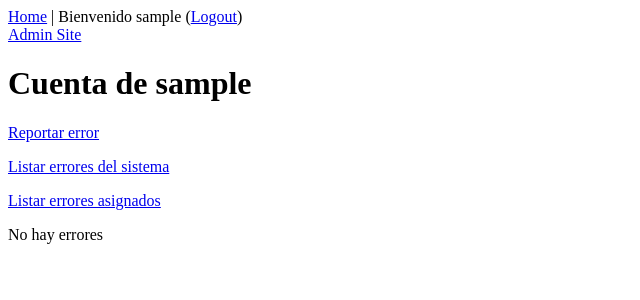
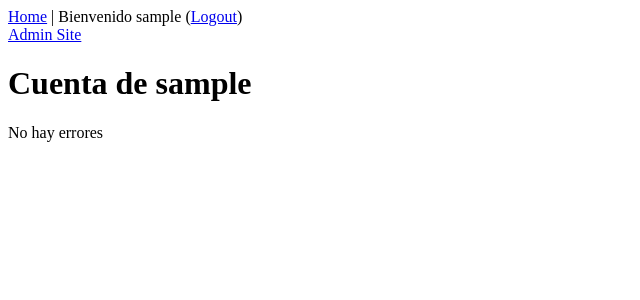
Before and after one commit to NesManrique/DesarrolloWeb-Proy1, a Django app: a page that uses BST/templates/user_page.html in a window 1280 px wide. Shown: the top 300 px of the page, without its empty margins (0-640 px from the left). Run offline with Django 3.2, Linux system fonts and the light colour scheme; the visitor is signed in with stand-in values (Sample User, id 1); data comes from the database, SQL or seed files in the repository; parts of the project's set-up code (start-up, migrations or seed data) failed here and were passed over.

Commit message:
integrando otra vez

```diff
--- a/BST/BST/settings.py
+++ b/BST/BST/settings.py
@@ -109,7 +109,7 @@ TEMPLATE_DIRS = (
     # Put strings here, like "/home/html/django_templates" or "C:/www/django/templates".
     # Always use forward slashes, even on Windows.
     # Don't forget to use absolute paths, not relative paths.
-    "/Users/samuelbartoli/USB/herramientas web/DesarrolloWeb-Proy1/BST/templates"
+    "/media/HonDa/Documents/Trabajos/USB/Abril-Julio2012/DesarrolloWeb/DesarrolloWeb-Proy1/BST/templates"
 )
 
 INSTALLED_APPS = (
--- a/BST/templates/user_page.html
+++ b/BST/templates/user_page.html
@@ -2,11 +2,11 @@
 {% block title %}Bienvenido {{ username }}{% endblock %}
 {% block head %}Cuenta de {{ username }}{% endblock %}
 {% block content %}
-<div="operaciones">
-    <p><a href="/error/save/">Reportar error </a></p>
-    <p><a href="/error/list/{{ username }}">Listar errores del sistema<a/></p>
-    <p><a href="/error/listu/{{ username }}">Listar errores asignados<a/></p>
-</div>
+<!--div="operaciones">
+    <p><a href="/errors/save/">Reportar error </a></p>
+    <p><a href="/errors/list/{{ username }}">Listar errores del sistema<a/></p>
+    <p><a href="/errors/listu/{{ username }}">Listar errores asignados<a/></p>
+</div-->
 {% if errors %}
     <ul>
         {% for error in errors %}
```
Also changed, not shown: BST/error_manager/models.py (line endings or trailing spaces), 5 other files.
